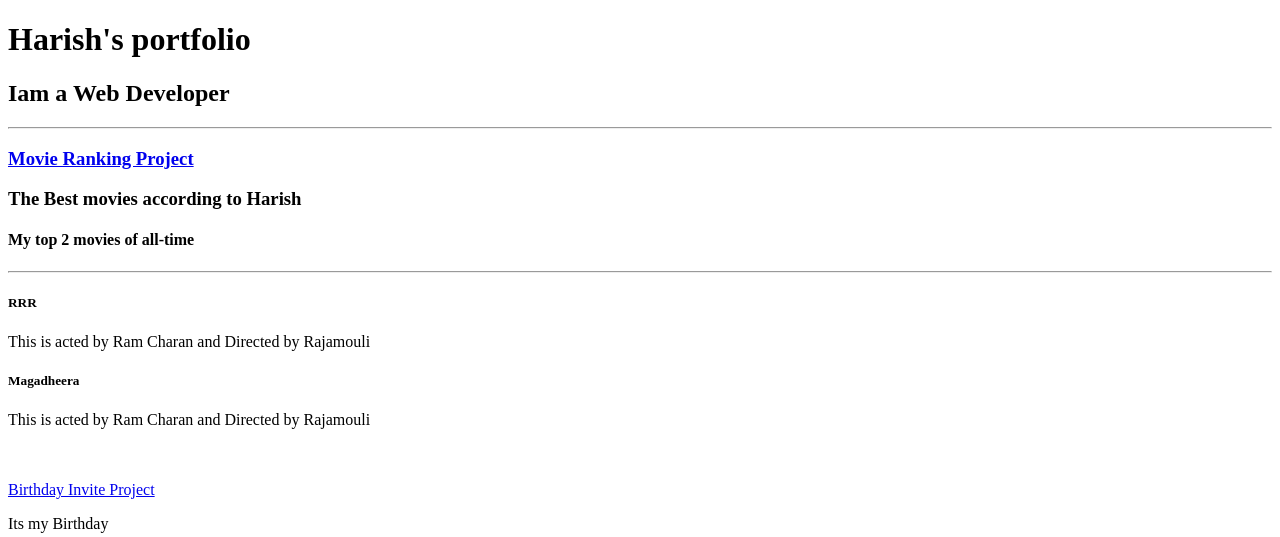
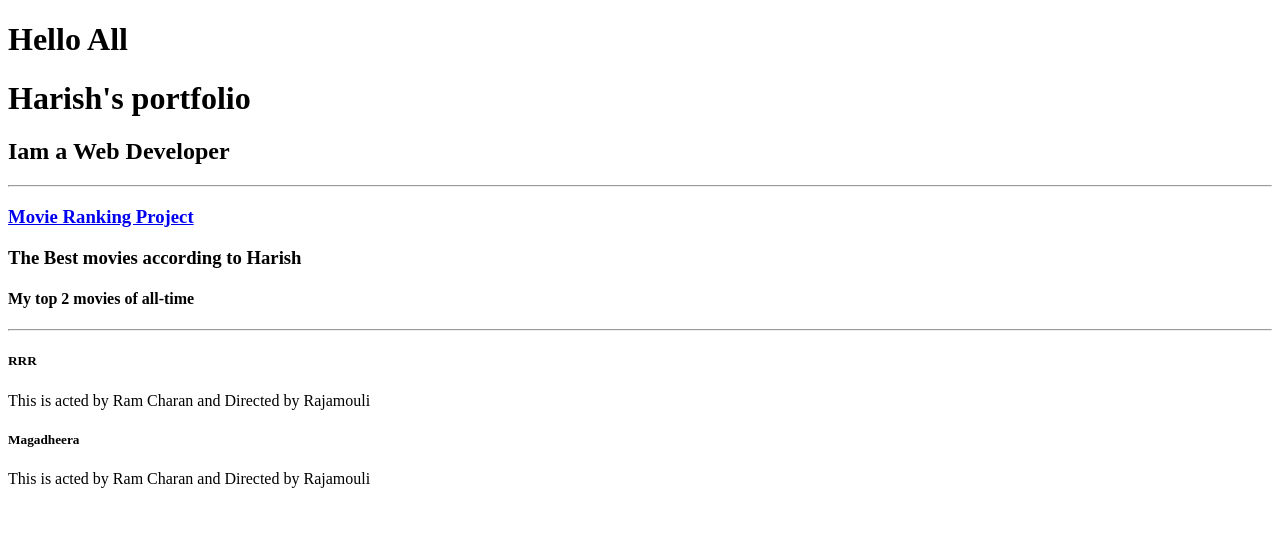
Before and after one commit to Harish-chintu7777777/html-portfolio, a plain HTML site: page index.html in a window 1280 px wide. Shown: the top 537 px of the page. Drawn offline with Linux system fonts and the light colour scheme.

Commit message:
I have modified a heading

```diff
--- a/index.html
+++ b/index.html
@@ -6,6 +6,7 @@
     <title></title>
   </head>
   <body>
+    <h1>Hello All</h1>
     <h1>Harish's portfolio</h1>
     <h2>Iam a Web Developer</h2>
     <hr>
```
